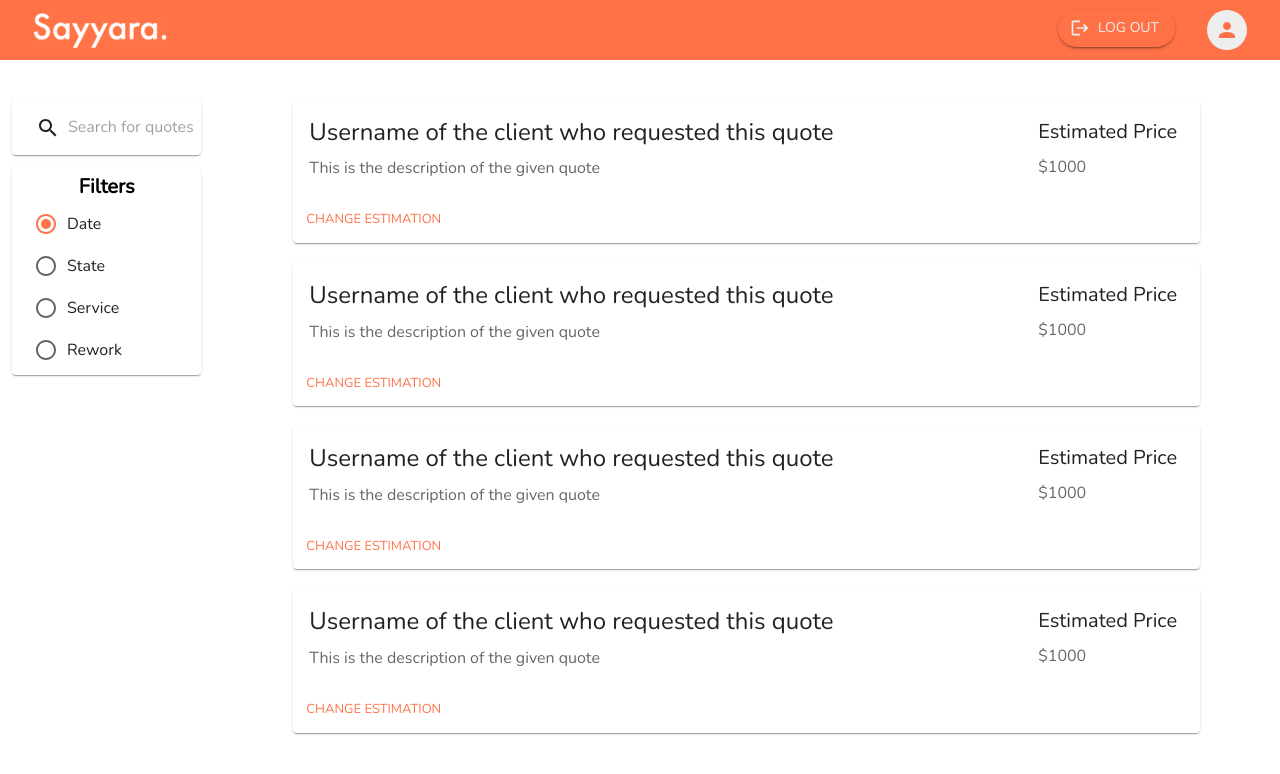
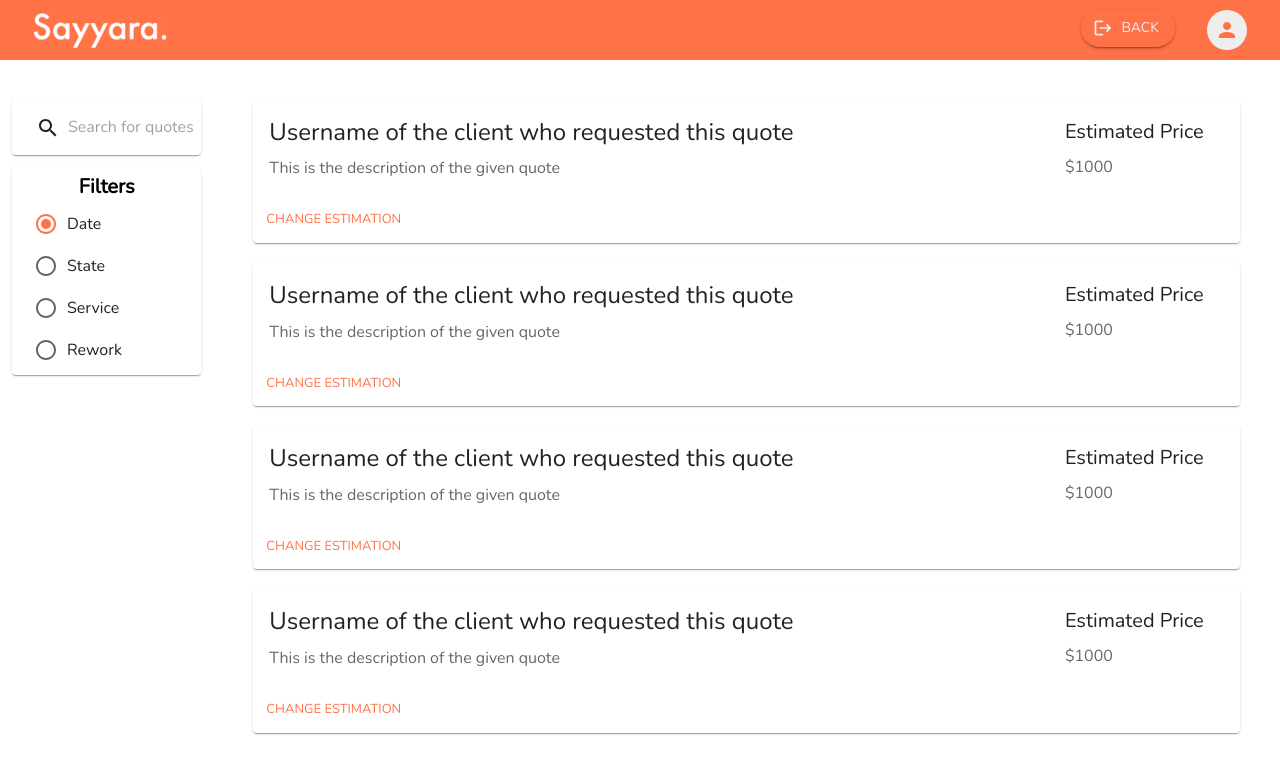
Before and after one commit to csc301-fall-2022/team-project-9-sayyara-t, a React (Create React App) app in the folder client/: page /management in a window 1280 px wide. Shown: the top 774 px of the page. Built offline with nearby package versions, Linux system fonts and the light colour scheme.

Commit message:
Finished the log out button

```diff
--- a/client/src/screens/profile/TopNav.tsx
+++ b/client/src/screens/profile/TopNav.tsx
@@ -8,6 +8,7 @@ import { PATHS } from '../../constants';
 import logo from '../../assets/images/logo-white.png';
 import LogoutIcon from '@mui/icons-material/Logout';
 import Person from '@mui/icons-material/Person';
+import {useNavigate} from "react-router-dom";
 
 interface TopNavProps {
   height: number,
@@ -16,8 +17,16 @@ interface TopNavProps {
 
 const TopNav = ({ height, uiWidth }: TopNavProps) => {
   const theme = useTheme();
+  const navigate = useNavigate();
 
   const IMG_HEIGHT = height - 25;
+
+  const handleLogout = () => {
+    sessionStorage.removeItem('x-access-token');
+    sessionStorage.removeItem('userId');
+    sessionStorage.removeItem('roleId');
+    navigate(PATHS.LANDING);
+  };
 
   const isLoggedIn = () => {
     return sessionStorage.getItem('x-access-token') !== null &&
@@ -63,15 +72,16 @@ const TopNav = ({ height, uiWidth }: TopNavProps) => {
           >
             <Grid container spacing={8}>
               <Grid item>
-                <Button variant="contained"
+                <Button
+                  variant="contained"
                   startIcon={<LogoutIcon />}
                   sx={ {
                       borderRadius: 8,
                       color : '#eeeeee'
                   }}
-                  // onClick={handleLogout}
-                    >
-                      {"Log out"}
+                  onClick={handleLogout}
+                  >
+                      {isLoggedIn() ? "Log out" : "Back"}
                 </Button>
               </Grid>
               <Grid item>
--- a/client/src/screens/shop-landing/ShopQuotesList.tsx
+++ b/client/src/screens/shop-landing/ShopQuotesList.tsx
@@ -130,8 +130,7 @@ export const ShopQuotesList = ({ search, setSearch, sort, setSort }: ShopQuotesL
                 <Box
                 sx={{
                     flexGrow: 1,
-                    py: 5,
-                    px: 20,
+                    px: 10,
                     pt: 10
                 }}
                 >
```
